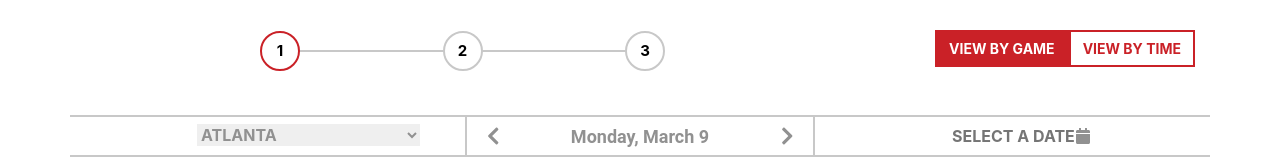
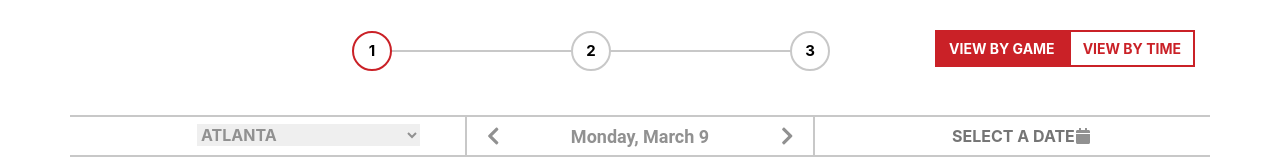
Before and after one commit to SAM3119/Cluechase, a React (Create React App) app: page / in a window 1280 px wide. Shown: the top 160 px of the page. Built offline with nearby package versions, Linux system fonts and the light colour scheme.

Commit message:
Update HeaderStep_1.js

```diff
--- a/src/components/step_1/header/HeaderStep_1.js
+++ b/src/components/step_1/header/HeaderStep_1.js
@@ -8,7 +8,7 @@ class HeaderStep_1 extends Component{
                 <div className="container">
                     <div className="row justify-content-center mb-5 ">
                         <div className="col-8"> {/*-md-4 col-sm-6 col-7*/}
-                            <div className="steps">
+                            <div className="steps-1">
                             <div className="numbers">
                                 <div className="num-line">
                                     <div className="number active">1</div>
```
